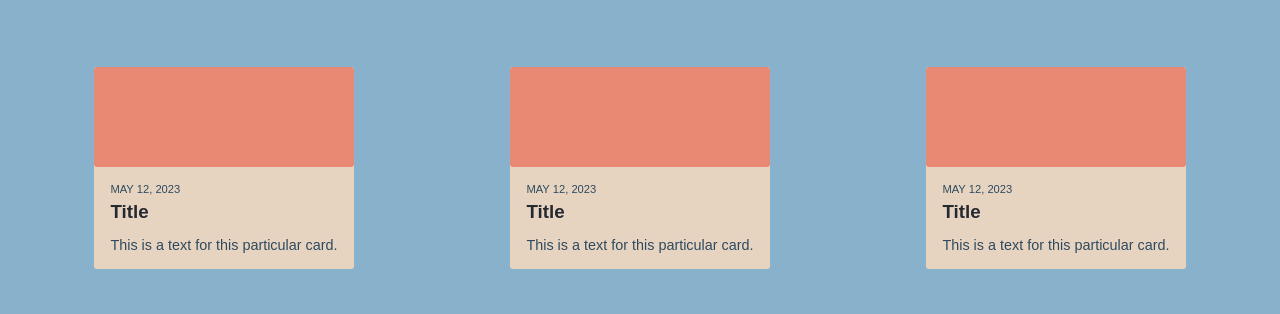
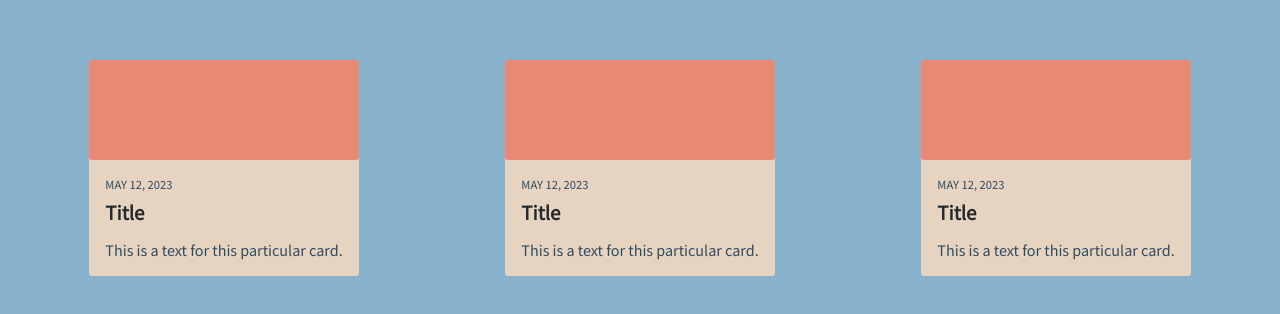
Before and after one commit to Cymbelmine/Cards, a plain HTML site: page index.html in a window 1280 px wide. Shown: the part 344-658 px from the top of the page. Drawn offline with Linux system fonts and the light colour scheme.

Commit message:
Update CSS and HTML
Change of font-family in CSS
Link to googlefonts in HTML

```diff
--- a/index.html
+++ b/index.html
@@ -5,6 +5,8 @@
     <meta name="viewport" content="width=device-width, initial-scale=1.0">
     <title>Responsive cards</title>
     <link rel="stylesheet" href="src/styles.css">
+<link rel="preconnect" href="https://fonts.gstatic.com">
+<link href="https://fonts.googleapis.com/css2?family=Noto+Sans+TC&family=PT+Serif&display=swap" rel="stylesheet">
 </head>
 <body>
     <div class="card">
--- a/src/styles.css
+++ b/src/styles.css
@@ -2,7 +2,7 @@ html,
 body {
   margin: 0;
   padding: 0;
-  font-family: Arial, Helvetica, sans-serif;
+  font-family: "Noto Sans TC", sans-serif;
 }
 
 body {
```
